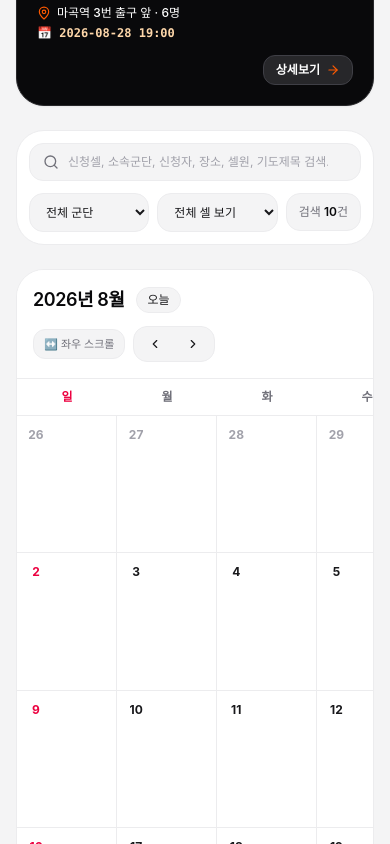
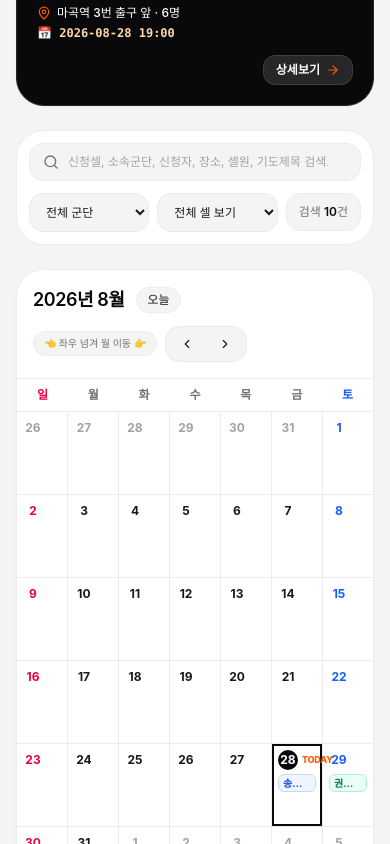
Before and after one commit to syc5032-code/newsound-evangelism, a React (Vite) app: page / in a window 390 px wide. Shown: the part 1156-2000 px from the top of the page. Built offline with nearby package versions, Linux system fonts and the light colour scheme; a web font is replaced by a local one.

Commit message:
feat: add touch swipe gesture for month switching and clean up mobile floating button

```diff
--- a/src/App.tsx
+++ b/src/App.tsx
@@ -301,7 +301,7 @@ export function App() {
       </main>
 
       {/* Mobile Floating Action Button (FAB) */}
-      <div className="fixed bottom-5 right-5 z-30 sm:hidden">
+      <div className="fixed bottom-6 right-5 z-40 sm:hidden">
         <button
           type="button"
           onClick={() => {
@@ -310,10 +310,10 @@ export function App() {
             setApplyModalInitialDate(undefined);
             setIsApplyModalOpen(true);
           }}
-          className="flex items-center gap-1.5 px-4 py-3 bg-[#09090b] text-[#ffffff] rounded-[14px] font-medium text-xs border border-[#27272a] shadow-md active:scale-95 transition-all cursor-pointer"
+          className="w-12 h-12 bg-[#09090b] text-[#ffffff] rounded-full flex items-center justify-center border-2 border-[#ffffff] shadow-xl active:scale-90 transition-transform cursor-pointer"
+          title="새 노방전도 신청"
         >
-          <Plus className="w-4 h-4" />
-          <span>노방전도 신청</span>
+          <Plus className="w-5 h-5 text-[#ffffff]" />
         </button>
       </div>
 
--- a/src/components/MonthCalendar.tsx
+++ b/src/components/MonthCalendar.tsx
@@ -28,13 +28,64 @@ export const MonthCalendar: React.FC<MonthCalendarProps> = ({
   const todayStr = format(new Date(), 'yyyy-MM-dd');
   const [selectedDateStr, setSelectedDateStr] = useState<string>(todayStr);
 
+  // 📱 Touch Swipe Handlers for Month Navigation
+  const [touchStartX, setTouchStartX] = useState<number | null>(null);
+  const [touchStartY, setTouchStartY] = useState<number | null>(null);
+  const [touchEndX, setTouchEndX] = useState<number | null>(null);
+  const [touchEndY, setTouchEndY] = useState<number | null>(null);
+
+  const minSwipeDistance = 40; // minimum swipe distance in px
+
+  const handleTouchStart = (e: React.TouchEvent) => {
+    setTouchEndX(null);
+    setTouchEndY(null);
+    setTouchStartX(e.targetTouches[0].clientX);
+    setTouchStartY(e.targetTouches[0].clientY);
+  };
+
+  const handleTouchMove = (e: React.TouchEvent) => {
+    setTouchEndX(e.targetTouches[0].clientX);
+    setTouchEndY(e.targetTouches[0].clientY);
+  };
+
+  const handleTouchEnd = () => {
+    if (touchStartX === null || touchEndX === null || touchStartY === null || touchEndY === null) return;
+
+    const distanceX = touchStartX - touchEndX;
+    const distanceY = touchStartY - touchEndY;
+
+    // Check if movement is primarily horizontal (not vertical scrolling)
+    const isHorizontalSwipe = Math.abs(distanceX) > Math.abs(distanceY) * 1.1;
+
+    if (isHorizontalSwipe && Math.abs(distanceX) > minSwipeDistance) {
+      if (distanceX > 0) {
+        // Swiped Left -> Next Month
+        onNextMonth();
+      } else {
+        // Swiped Right -> Previous Month
+        onPrevMonth();
+      }
+    }
+
+    // Reset coordinates
+    setTouchStartX(null);
+    setTouchStartY(null);
+    setTouchEndX(null);
+    setTouchEndY(null);
+  };
+
   const selectedDayEvents = calendarDays.find((d) => d.dateString === selectedDateStr)?.events || [];
 
   return (
     <div className="space-y-4">
 
-      {/* 📅 Main Calendar Grid Card */}
-      <div className="bg-[#ffffff] rounded-[28px] sm:rounded-[36px] border border-[#ececee] overflow-hidden">
+      {/* 📅 Main Calendar Grid Card with Touch Swipe Support */}
+      <div
+        onTouchStart={handleTouchStart}
+        onTouchMove={handleTouchMove}
+        onTouchEnd={handleTouchEnd}
+        className="bg-[#ffffff] rounded-[28px] sm:rounded-[36px] border border-[#ececee] overflow-hidden select-none transition-all shadow-xs"
+      >
 
         {/* Month Calendar Navigation Header */}
         <div className="p-4 sm:p-6 border-b border-[#ececee] flex flex-wrap items-center justify-between gap-3 bg-[#ffffff]">
@@ -55,8 +106,8 @@ export const MonthCalendar: React.FC<MonthCalendarProps> = ({
           </div>
 
           <div className="flex items-center gap-2">
-            <span className="sm:hidden text-[11px] text-[#71717a] font-medium flex items-center gap-1 bg-[#f4f4f5] px-2.5 py-1.5 rounded-[12px] border border-[#ececee]">
-              ↔️ 좌우 스크롤
+            <span className="sm:hidden text-[10px] text-[#71717a] font-medium flex items-center gap-1 bg-[#f4f4f5] px-2.5 py-1 rounded-[10000px] border border-[#ececee]">
+              👈 좌우 넘겨 월 이동 👉
             </span>
 
             {/* Month Navigation Arrows */}
@@ -83,12 +134,8 @@ export const MonthCalendar: React.FC<MonthCalendarProps> = ({
           </div>
         </div>
 
-        {/* 📱💻 Horizontal Scrollable Calendar Table Container */}
-        <div className="overflow-x-auto overscroll-x-contain">
-          <div className="min-w-[700px] sm:min-w-0">
-
         {/* Weekday Header (일 ~ 토) */}
-            <div className="grid grid-cols-7 border-b border-[#ececee] bg-[#ffffff] text-center py-2.5 text-xs font-semibold">
+        <div className="grid grid-cols-7 border-b border-[#ececee] bg-[#ffffff] text-center py-2 text-xs font-semibold">
           {KOREAN_DAYS.map((day, idx) => {
             const isSun = idx === 0;
             const isSat = idx === 6;
@@ -120,7 +167,7 @@ export const MonthCalendar: React.FC<MonthCalendarProps> = ({
               <div
                 key={day.dateString}
                 onClick={() => setSelectedDateStr(day.dateString)}
-                    className={`min-h-[130px] sm:min-h-[145px] p-2 sm:p-2.5 bg-[#ffffff] transition-colors relative flex flex-col justify-between cursor-pointer group ${
+                className={`min-h-[82px] sm:min-h-[145px] p-1.5 sm:p-2.5 bg-[#ffffff] transition-colors relative flex flex-col justify-between cursor-pointer group ${
                   !day.isCurrentMonth
                     ? 'bg-[#fafafa] text-[#a1a1aa]'
                     : 'bg-[#ffffff] text-[#18181b]'
@@ -128,15 +175,15 @@ export const MonthCalendar: React.FC<MonthCalendarProps> = ({
                   isSelected
                     ? 'ring-2 ring-inset ring-[#09090b] bg-[#f4f4f5] z-10'
                     : day.isToday
-                        ? 'ring-1.5 ring-inset ring-[#09090b] bg-[#f4f4f5]/70'
+                    ? 'ring-1.5 ring-inset ring-[#09090b] bg-[#f4f4f5]/60'
                     : 'hover:bg-[#fafafa]'
                 }`}
               >
                 {/* Day Top Bar */}
-                    <div className="flex items-center justify-between mb-1">
-                      <div className="flex items-center gap-1.5">
+                <div className="flex items-center justify-between">
+                  <div className="flex items-center gap-1">
                     <span
-                          className={`inline-flex items-center justify-center text-xs font-bold w-5.5 h-5.5 sm:w-6 sm:h-6 rounded-[10000px] transition-all ${
+                      className={`inline-flex items-center justify-center text-xs font-bold w-5 h-5 sm:w-6 sm:h-6 rounded-[10000px] transition-all ${
                         day.isToday
                           ? 'bg-[#09090b] text-[#ffffff]'
                           : !day.isCurrentMonth
@@ -151,7 +198,7 @@ export const MonthCalendar: React.FC<MonthCalendarProps> = ({
                       {day.dayNumber}
                     </span>
                     {day.isToday && (
-                          <span className="inline-block text-[10px] font-extrabold text-[#ff5a00] tracking-wider">
+                      <span className="text-[9px] sm:text-[10px] font-extrabold text-[#ff5a00] tracking-tight">
                         TODAY
                       </span>
                     )}
@@ -165,7 +212,7 @@ export const MonthCalendar: React.FC<MonthCalendarProps> = ({
                         e.stopPropagation();
                         onOpenApplyModalForDate(day.dateString);
                       }}
-                          className="opacity-0 group-hover:opacity-100 p-1 text-[#71717a] hover:text-[#09090b] hover:bg-[#ececee] rounded-[8px] transition-all cursor-pointer"
+                      className="hidden sm:flex opacity-0 group-hover:opacity-100 p-1 text-[#71717a] hover:text-[#09090b] hover:bg-[#ececee] rounded-[8px] transition-all cursor-pointer"
                       title={`${day.dateString} 신청하기`}
                     >
                       <Plus className="w-3.5 h-3.5" />
@@ -173,8 +220,33 @@ export const MonthCalendar: React.FC<MonthCalendarProps> = ({
                   )}
                 </div>
 
-                    {/* --- Full Event Cards (모바일/PC 모두 넓고 시원하게 정보 표시) --- */}
-                    <div className="flex-1 flex flex-col gap-1.5 overflow-y-auto max-h-[105px] pr-0.5 mt-1">
+                {/* --- MOBILE VIEW: Clean Badges with Cell Name & Time (sm:hidden) --- */}
+                <div className="sm:hidden flex-1 flex flex-col gap-1 mt-1 overflow-hidden">
+                  {day.events.slice(0, 2).map((schedule) => {
+                    const colorTheme = CELL_COLORS[schedule.themeColor] || CELL_COLORS.blue;
+                    return (
+                      <div
+                        key={schedule.id}
+                        onClick={(e) => {
+                          e.stopPropagation();
+                          onSelectSchedule(schedule);
+                        }}
+                        className={`px-1 py-0.5 rounded-[6px] text-[10px] font-bold truncate leading-tight border ${colorTheme.bg} ${colorTheme.border} ${colorTheme.text}`}
+                        title={schedule.cellName}
+                      >
+                        {schedule.cellName}
+                      </div>
+                    );
+                  })}
+                  {day.events.length > 2 && (
+                    <span className="text-[9px] text-[#71717a] font-bold leading-none pl-0.5">
+                      +{day.events.length - 2}
+                    </span>
+                  )}
+                </div>
+
+                {/* --- DESKTOP VIEW: Full Event Cards (hidden sm:flex) --- */}
+                <div className="hidden sm:flex flex-1 flex-col gap-1.5 overflow-y-auto max-h-[105px] pr-0.5 mt-1.5">
                   {day.events.map((schedule) => {
                     const colorTheme = CELL_COLORS[schedule.themeColor] || CELL_COLORS.blue;
 
@@ -195,7 +267,7 @@ export const MonthCalendar: React.FC<MonthCalendarProps> = ({
                           </span>
                         </div>
                         <div className="flex items-center justify-between text-[10px] opacity-90 mt-0.5">
-                              <span className="truncate max-w-[70px] sm:max-w-[75px] font-medium">{schedule.location}</span>
+                          <span className="truncate max-w-[75px] font-medium">{schedule.location}</span>
                           <span className="shrink-0 font-semibold">👥 {schedule.participantCount}명</span>
                         </div>
                       </div>
@@ -206,9 +278,6 @@ export const MonthCalendar: React.FC<MonthCalendarProps> = ({
               </div>
             );
           })}
-            </div>
-
-          </div>
         </div>
 
       </div>
```
Lines whose indentation alone changed are shown as unchanged.
